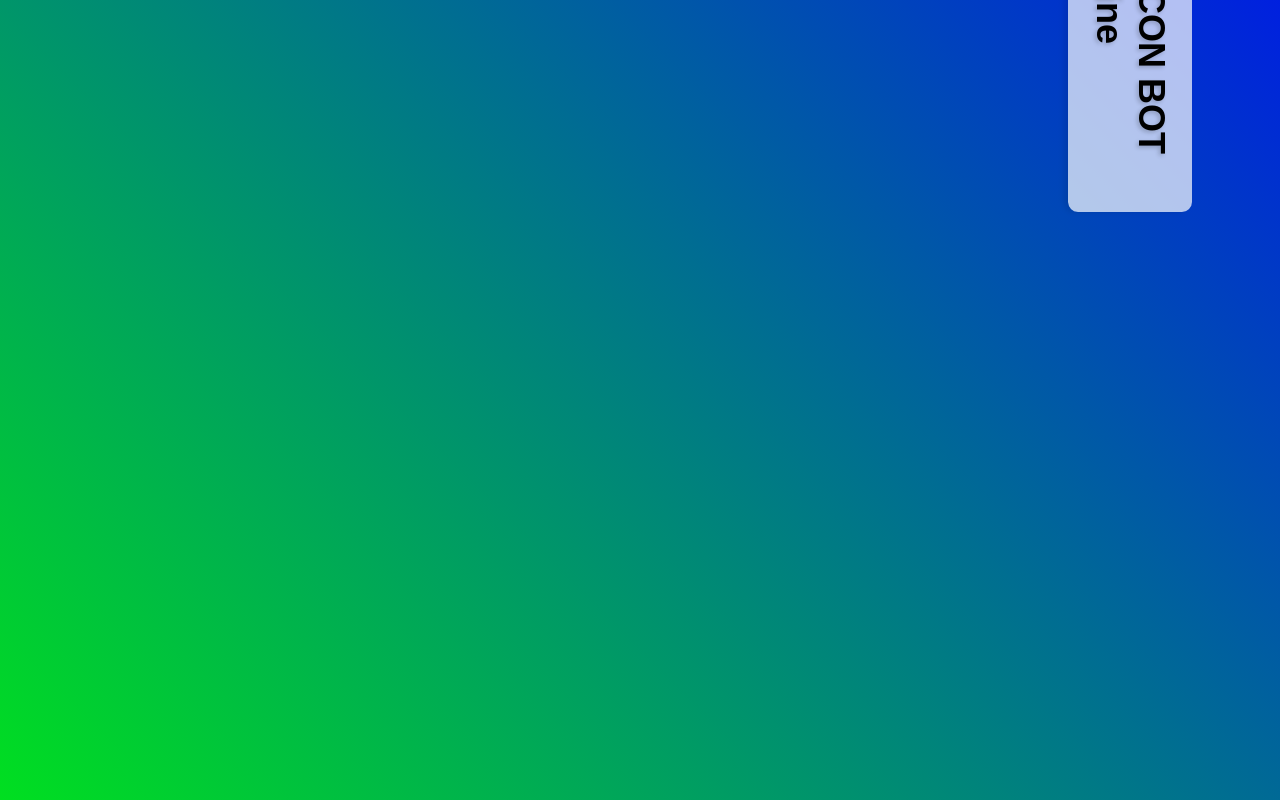
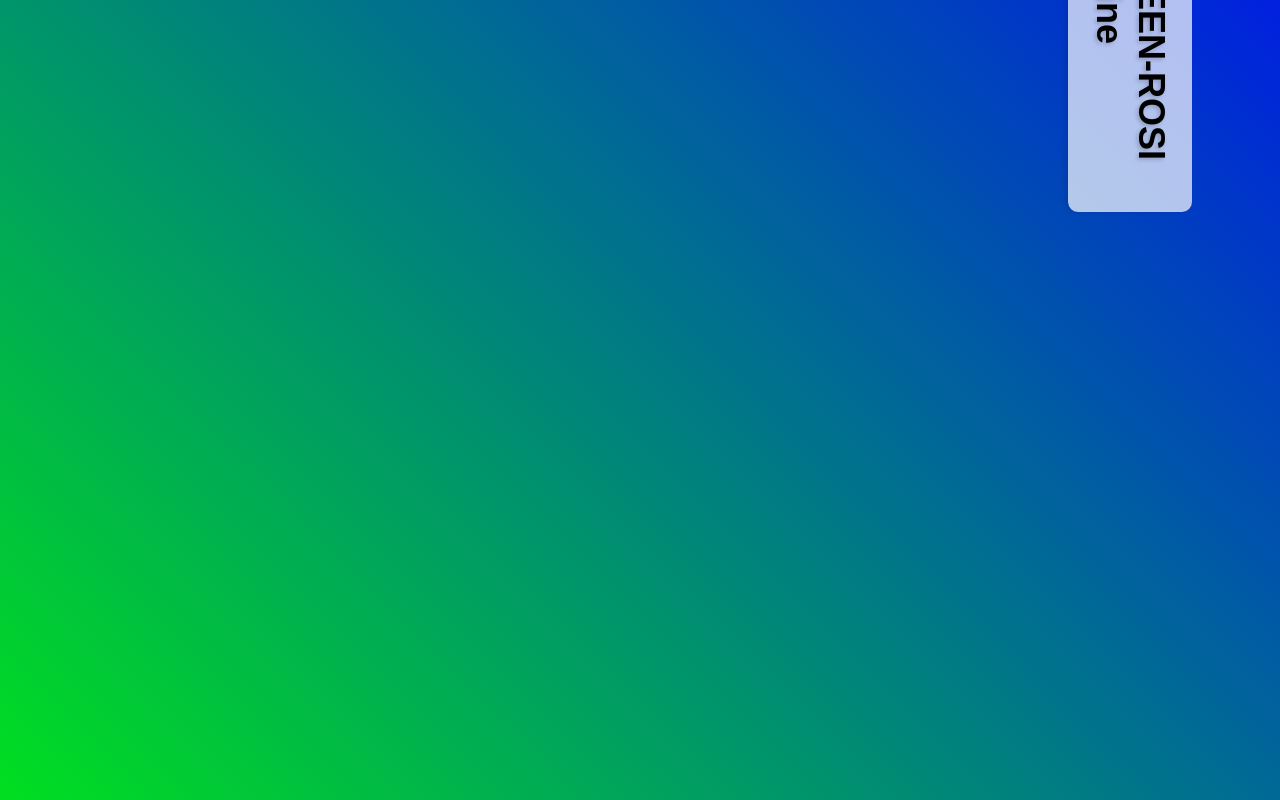
Before and after one commit to Papaigwe1234/QUEEN-ROSI, a website: page Assets/guru.html in a window 1280 px wide. Drawn offline with Linux system fonts and the light colour scheme.

Commit message:
Update guru.html

```diff
--- a/Assets/guru.html
+++ b/Assets/guru.html
@@ -3,7 +3,7 @@
 <head>
     <meta charset="UTF-8">
     <meta name="viewport" content="width=device-width, initial-scale=1.0">
-    <title>XLICON-BOT Status</title>
+    <title>QUEEN-ROSI</title>
     <style>
         body {
             font-family: Arial, sans-serif;
@@ -70,6 +70,6 @@
     </style>
 </head>
 <body>
-    <div class="status">XLICON BOT Online</div>
+    <div class="status">QUEEN-ROSI Online</div>
 </body>
 </html>
```
